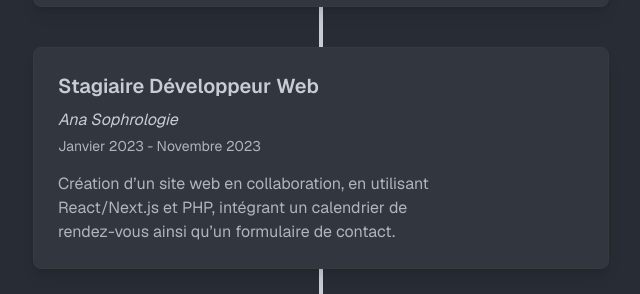
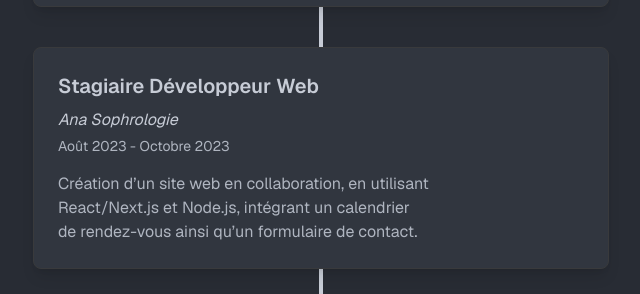
Before and after one commit to MisterG28/Portfolio, a Next.js app: page / in a window 1280 px wide. Shown: the part 2579-2873 px from the top of the page, without its empty margins (319-959 px from the left). Built offline with nearby package versions, Linux system fonts and the light colour scheme; a web font is replaced by a local one.

Commit message:
correction in Experiences

```diff
--- a/app/_components/Experiences.tsx
+++ b/app/_components/Experiences.tsx
@@ -14,9 +14,9 @@ const experiences = [
   {
     title: "Stagiaire Développeur Web",
     company: "Ana Sophrologie",
-    duration: "Janvier 2023 - Novembre 2023",
+    duration: "Août 2023 - Octobre 2023",
     description: `Création d’un site web en collaboration, en utilisant
-    React/Next.js et PHP, intégrant un calendrier de rendez-vous ainsi
+    React/Next.js et Node.js, intégrant un calendrier de rendez-vous ainsi
     qu’un formulaire de contact.`
   },
   {
```
